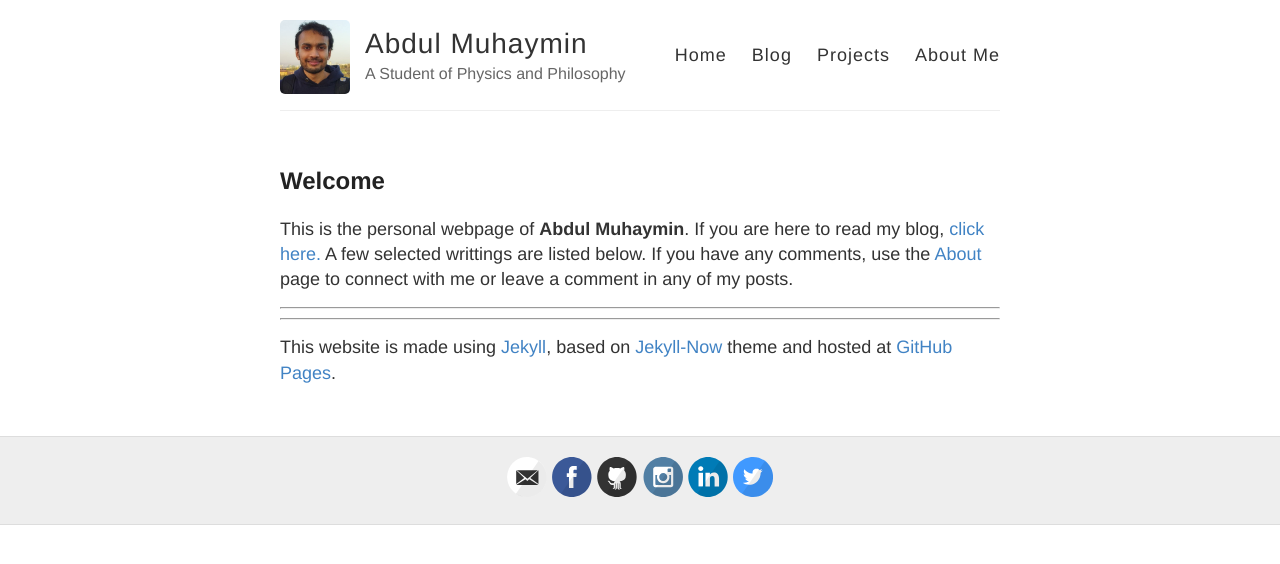
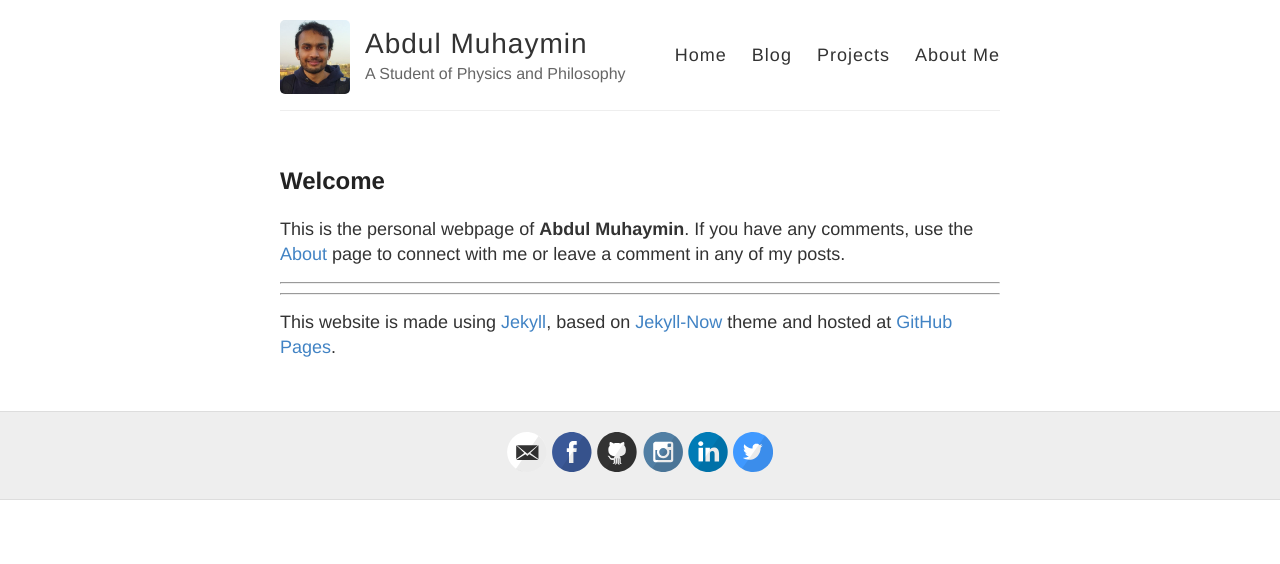
Before and after one commit to AbdulMuhaymin/abdulmuhaymin.github.io, a Jekyll site: the page built from index.html, in a window 1280 px wide. Shown: the top 564 px of the page. Built offline with Jekyll 4.4.1, drawn with Linux system fonts in a browser that asks for light colours; nearby versions of some CDN libraries.

Commit message:
Update index.html

```diff
--- a/index.html
+++ b/index.html
@@ -3,7 +3,7 @@ layout: default
 ---
 
 <h2 id="welcome">Welcome</h2>
-  <p>This is the personal webpage of <strong>Abdul Muhaymin</strong>. If you are here to read my blog,  <a href="https://abdulmuhaymin.github.io/blog">click here. </a> A few selected writtings are listed below. If you have any comments, use the <a href="https://abdulmuhaymin.github.io/about">About</a> page to connect with me or leave a comment in any of my posts. </p>
+  <p>This is the personal webpage of <strong>Abdul Muhaymin</strong>. If you have any comments, use the <a href="https://abdulmuhaymin.github.io/about">About</a> page to connect with me or leave a comment in any of my posts. </p>
 <hr>
 
 <!-- <h3 id="table-of-contents">Table of Selected Contents</h3>
```
